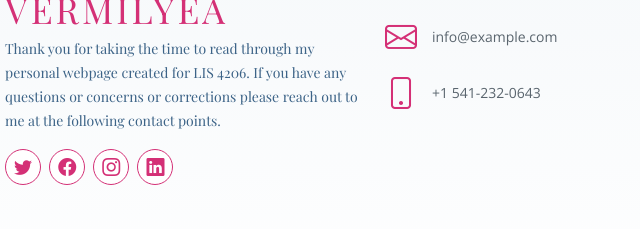
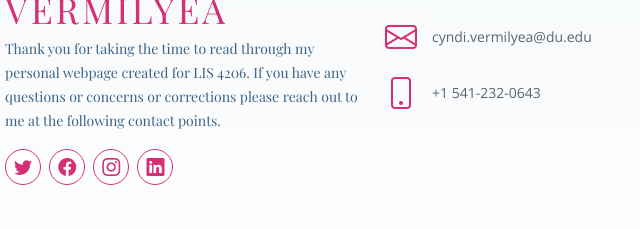
Before and after one commit to cynderellaball/cynderellasball.github.io, a plain HTML site: page index.html in a window 1280 px wide. Shown: the part 6201-6430 px from the top of the page, 77-717 px from the left. Drawn offline with nearby package versions, Linux system fonts and the light colour scheme; a web font is replaced by a local one.

Commit message:
update index

```diff
--- a/index.html
+++ b/index.html
@@ -42,6 +42,7 @@
     <h2>I am a MLIS Student</h2>
     <a href="#about" class="btn-get-started scrollto"><i class="bi bi-chevron-double-down"></i></a>
   </section><!-- End Hero -->
+
 
   <!-- ======= Header ======= -->
   <header id="header" class="d-flex align-items-center">
@@ -542,7 +543,7 @@
 
               <div class="d-flex align-items-center mt-4">
                 <i class="bi bi-envelope"></i>
-                <p>info@example.com</p>
+                <p>cyndi.vermilyea@du.edu</p>
               </div>
 
               <div class="d-flex align-items-center mt-4">
```
